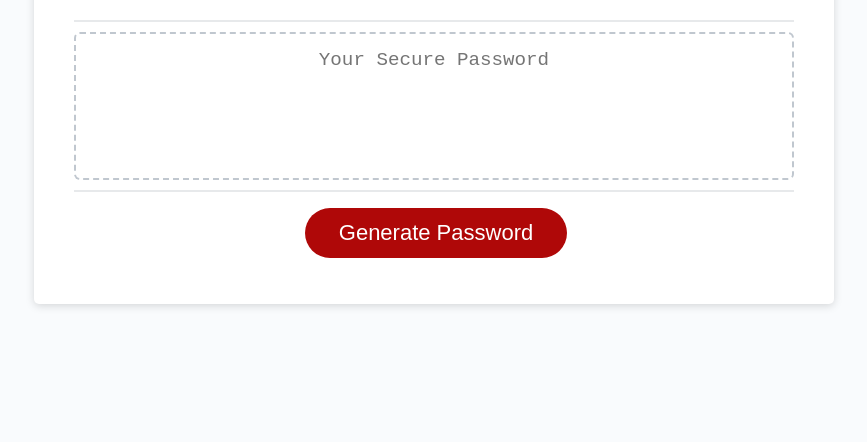
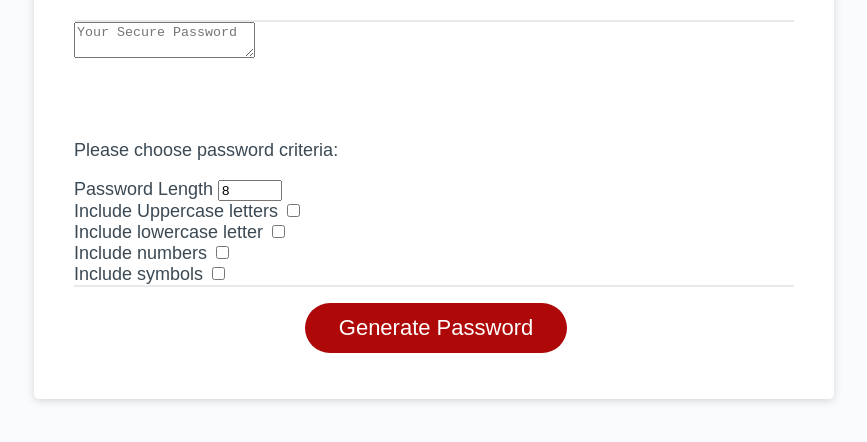
Before and after one commit to latoyadawson/password-generator, a plain HTML site: page index.html in a window 1280 px wide. Both pictures are taken after a click on the button "Generate Password". Shown: the part 216-658 px from the top of the page, without its empty margins (206-1073 px from the left). Drawn offline with Linux system fonts and the light colour scheme.

Commit message:
functions and variables

```diff
--- a/index.html
+++ b/index.html
@@ -19,10 +19,33 @@
         <div class="card-body">
           <textarea
             readonly
-            id="password"
+            id="result"
             placeholder="Your Secure Password"
             aria-label="Generated Password"
           ></textarea>
+        </div>
+        <p>Please choose password criteria:</p>
+        <div class= "requirements">
+          <div class="setting">
+            <labe for="length">Password Length </label>
+            <input type="number" id="length" min="8" max="128" value="8" />
+          </div>
+          <div class="setting">
+            <label for="uppercase"> Include Uppercase letters</label>
+            <input type="checkbox" id="uppercase" required/>
+          </div>
+          <div class="setting">
+            <label for="lowercase"> Include lowercase letter</label>
+            <input type="checkbox" id="lowercase" />
+          </div>
+          <div class="setting">
+            <label for="numbers">Include numbers</label>
+            <input type="checkbox" id="numbers" />
+          </div>
+          <div class="setting">
+            <label for="symbols">Include symbols</label>
+            <input type="checkbox" id="symbols"/>
+          </div>
         </div>
         <div class="card-footer">
           <button id="generate" class="btn">Generate Password</button>
--- a/script.js
+++ b/script.js
@@ -1,17 +1,168 @@
-// Assignment code here
+//DOM elments
+const resultEl = document.getElementById('result');
+const lengthEl = document.getElementById('length');
+const uppercaseEl = document.getElementById('uppercase');
+const lowercaseEl = document.getElementById('lowercase');
+const numbersEl = document.getElementById('numbers');
+const symbolsEl = document.getElementById('symbols');
+const generateEl = document.getElementById('generate');
+
+//function for random elements
+const randomFunc = {
+	lower: getRandomLower,
+	upper: getRandomUpper,
+	number: getRandomNumber,
+	symbol: getRandomSymbol
+}
+
+//generate password function
+function generatePassword(lower, upper, number, symbol, length) {
+	let generatedPassword = '';
+	const typesCount = lower + upper + number + symbol;
+	const typesArr = [{lower}, {upper}, {number}, {symbol}].filter(item => Object.values(item)[0]);
+
+	// Doesn't have a selected type
+	if(typesCount === 0) {
+		return '';
+	}
+
+	// create a loop
+	for(let i=0; i<length; i+=typesCount) {
+		typesArr.forEach(type => {
+			const funcName = Object.keys(type)[0];
+			generatedPassword += randomFunc[funcName]();
+		});
+	}
+
+	const finalPassword = generatedPassword.slice(0, length);
+
+	return finalPassword;
+}
+
+function getRandomLower() {
+	return String.fromCharCode(Math.floor(Math.random() * 26) + 97);
+}
+
+function getRandomUpper() {
+	return String.fromCharCode(Math.floor(Math.random() * 26) + 65);
+}
+
+function getRandomNumber() {
+	return +String.fromCharCode(Math.floor(Math.random() * 10) + 48);
+}
+
+function getRandomSymbol() {
+	const symbols = '!@#$%^&*(){}[]=<>/,.'
+	return symbols[Math.floor(Math.random() * symbols.length)];
+}
+// check to see if check box is clicked. '
+function validate() {
+  if (uppercase.checked == false || lowercase.checked == false || numbers.checked == false || symbols.checked == false ) {
+    alert( "You need to check at least 1 field to generate a password" );
+    return false;
+  }
+}
+
+//generate event
+generate.addEventListener('click', () => {
+	const length = +lengthEl.value;
+	const hasLower = lowercaseEl.checked;
+	const hasUpper = uppercaseEl.checked;
+	const hasNumber = numbersEl.checked;
+	const hasSymbol = symbolsEl.checked;
 
 
-// Get references to the #generate element
-var generateBtn = document.querySelector("#generate");
+  resultEl.innerText = generatePassword(hasLower, hasUpper, hasNumber, hasSymbol, length);
 
-// Write password to the #password input
-function writePassword() {
-  var password = generatePassword();
-  var passwordText = document.querySelector("#password");
+  validate();
+});
 
-  passwordText.value = password;
+
+
+
+
+
+
+
+
+// Assignment code here
+/*
+//DOM elments
+const resultEl = document.getElementById('result');
+const lengthEl = document.getElementById('lenght');
+const uppercaseEl = document.getElementById('uppercase');
+const lowercaseEl = document.getElementById('lowercase');
+const numbersEl = document.getElementById('numbers');
+const symbolsEl = document.getElementById('symbols');
+const generateEl = document.getElementById('result');
+
+
+
+
+const randFunction = {
+  lower: getRandomLower,
+  upper: getRandomUpper,
+  number: getRandomNumber,
+  symbol: getRandomSymbol
+}
+//generate event
+generate.addEventListener('click', () => {
+	const length = +lengthEl;
+	const hasLower = lowercaseEl.checked;
+	const hasUpper = uppercaseEl.checked;
+	const hasNumber = numbersEl.checked;
+	const hasSymbol = symbolsEl.checked;
+
+  resultEl.innerText = generatePassword(hasLower, hasNumber, hasSymbol, hasUpper, length);
+
+});
+
+//generate password function
+function generatePassword(lower, upper, number, symbol, length) {
+  let generatedPassword = '';
+  var typesCount = lower + upper + number + symbols;
+    console.log('typesCount: ', typesCount);
+  var typesArr = [{lower}, {upper}, {number}, {symbols}].filter(item => Object.values(item[0]));
+    console.log('typesArr: ', typesArr);
+
+  //does have secleted sype
+  if (typesCount === 0) {
+    return '';
+  }
+
+  //create a loop
+  for(let i = 0; i < length; i += typesCount) {
+    typesArr.forEach(type => {
+      const funcName = Object.keys (type)[0];
+      generatedPassword += randomFunc[funcName]();
+    });
+  }
+
+  const finalPassword = generatedPassword.slice(0, length);
+
+	return finalPassword;
+}
+
+
+//Generator functions - http:www.net-comber.com/charset.html
+
+function getRandomLower(){
+  return String.fromCharCode(Math.floor(Math.random() * 26) + 97);
 
 }
 
-// Add event listener to generate button
-generateBtn.addEventListener("click", writePassword);
+function getRandomUpper(){
+  return String.fromCharCode(Math.floor(Math.random() * 26) + 65);
+
+}
+
+function getRandomNumber(){
+  return String.fromCharCode(Math.floor(Math.random() * 10) + 48);
+
+}
+
+function getRandomSymbol(){
+  const symbols = '!@#$%^&*(){}[]=<>/,.'
+  return symbols [Math.floor(Math.random() * symbols.length)];
+}
+*/
```
